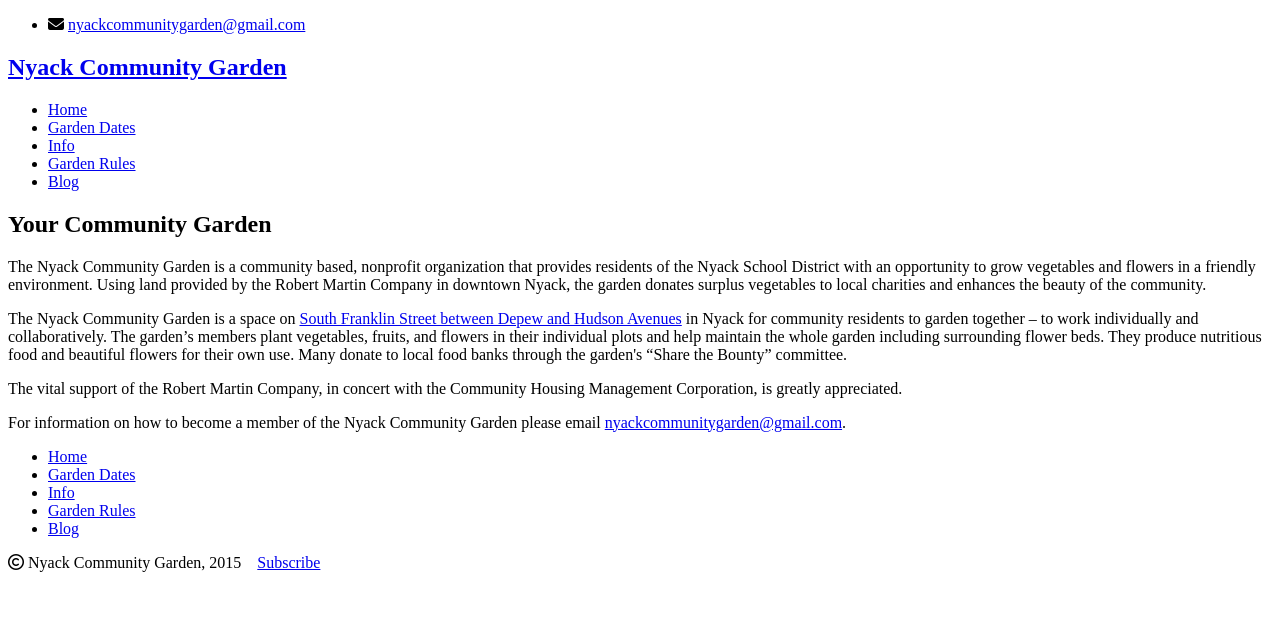
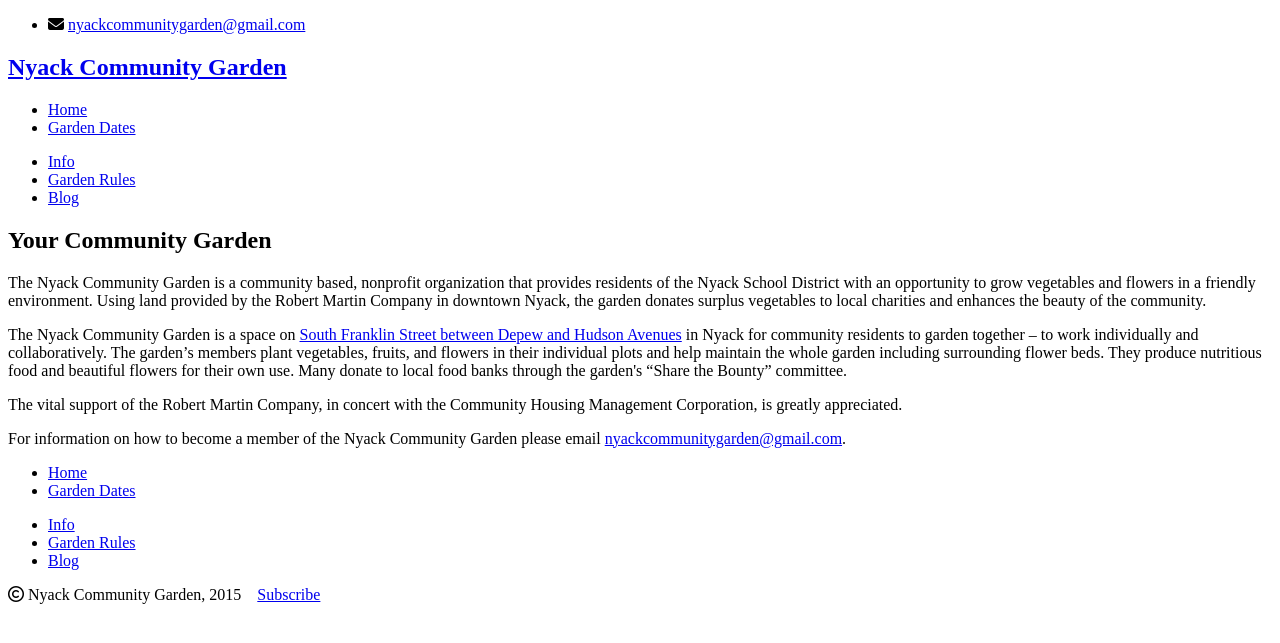
Before and after one commit to bosborne/nyackcommunitygarden, a Jekyll site: the page built from index.html, in a window 1280 px wide. Shown: the top 643 px of the page. Built offline with Jekyll 4.4.1, drawn with Linux system fonts in a browser that asks for light colours; nearby versions of some CDN libraries; library files that are not in the unit come from our copies; Markdown is read by kramdown in place of the engine named in the settings.

```diff
--- a/_includes/navigation.html
+++ b/_includes/navigation.html
@@ -1,8 +1,8 @@
 <ul class="nav nav-major">
 	<li class="home"><a href="/">Home</a></li>
 	<li class="cats"><a href="/garden-dates/">Garden Dates</a></li>
-<!-- </ul>
-<ul class="nav nav-minor"> -->
+</ul>
+<ul class="nav nav-minor">
 	<li class="info"><a href="/info/">Info</a></li>
 	<li class="contact"><a href="/garden-rules/">Garden Rules</a></li>
 	<li class="blog"><a href="/blog/">Blog</a></li>
```
